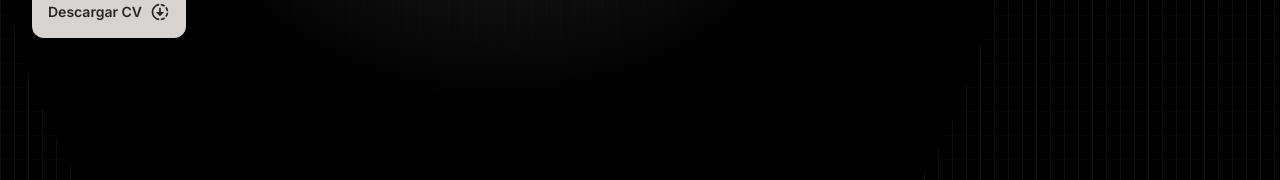
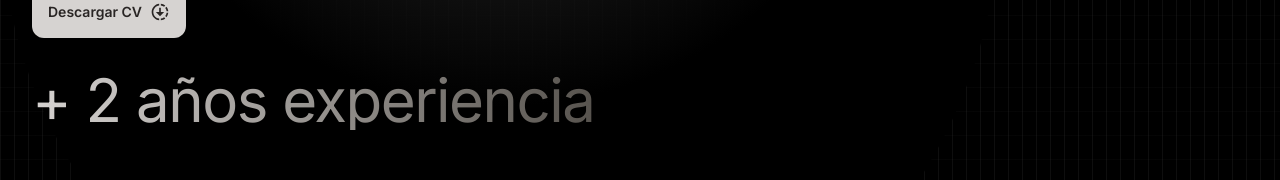
Before and after one commit to PabloTei/portfolio-pabloDev, a React (Vite) app: page / in a window 1280 px wide. Shown: the part 513-693 px from the top of the page. Built offline with nearby package versions, Linux system fonts and the light colour scheme.

Commit message:
se añade total experiencia en hero

```diff
--- a/src/components/Hero.jsx
+++ b/src/components/Hero.jsx
@@ -104,6 +104,12 @@ const Hero = () => {
               Descargar CV
               <MdDownloading className="text-xl" />
             </motion.a>
+            <motion.span
+              variants={childVariants}
+              className="bg-gradient-to-r from-stone-300 to-stone-600 bg-clip-text lg:text-6xl tracking-tight text-transparent mt-8"
+            >
+              + 2 años experiencia
+            </motion.span>
           </motion.div>
         </div>
       </div>
```
